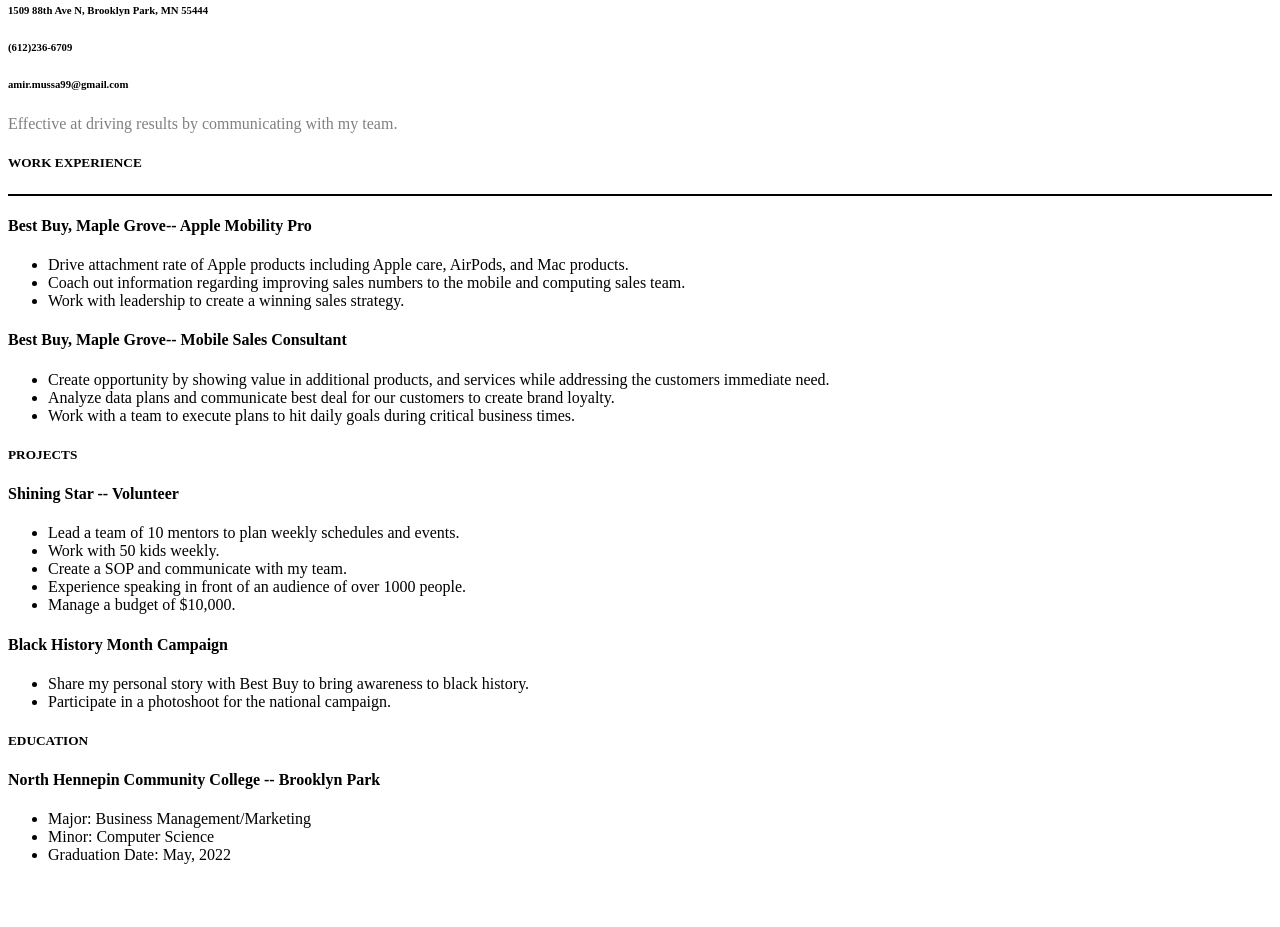
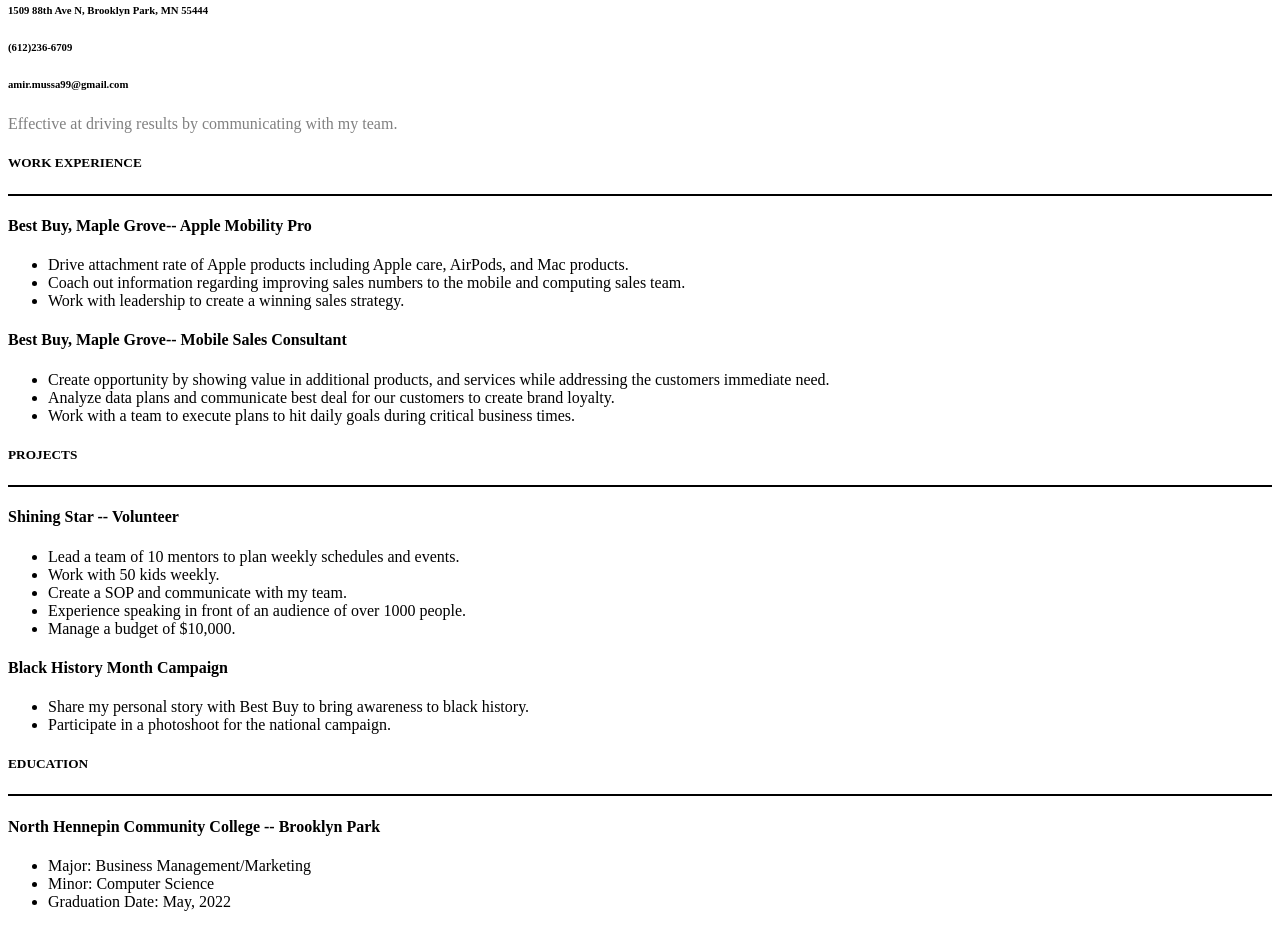
Before and after one commit to Oxman345/Oxman345.github.io, a plain HTML site: page index.html in a window 1280 px wide. Shown: the part 79-1006 px from the top of the page. Before the commit the page ends 959 px from the top, so only its background shows below. Drawn offline with Linux system fonts and the light colour scheme.

Commit message:
Update index.html

```diff
--- a/index.html
+++ b/index.html
@@ -32,6 +32,7 @@
 
   <body>
     <h5>PROJECTS</h5>
+    <hr color="black"></hr>
     <h4>Shining Star -- Volunteer</h4>
       <ul>
         <li>Lead a team of 10 mentors to plan weekly schedules and events.</li>
@@ -48,6 +49,7 @@
       </ul>
   </body>
   <h5>EDUCATION</h5>
+<hr color="black"></hr>
   <h4>North Hennepin Community College -- Brooklyn Park</h4>
   <ul>
     <li>Major: Business Management/Marketing</li>
```
